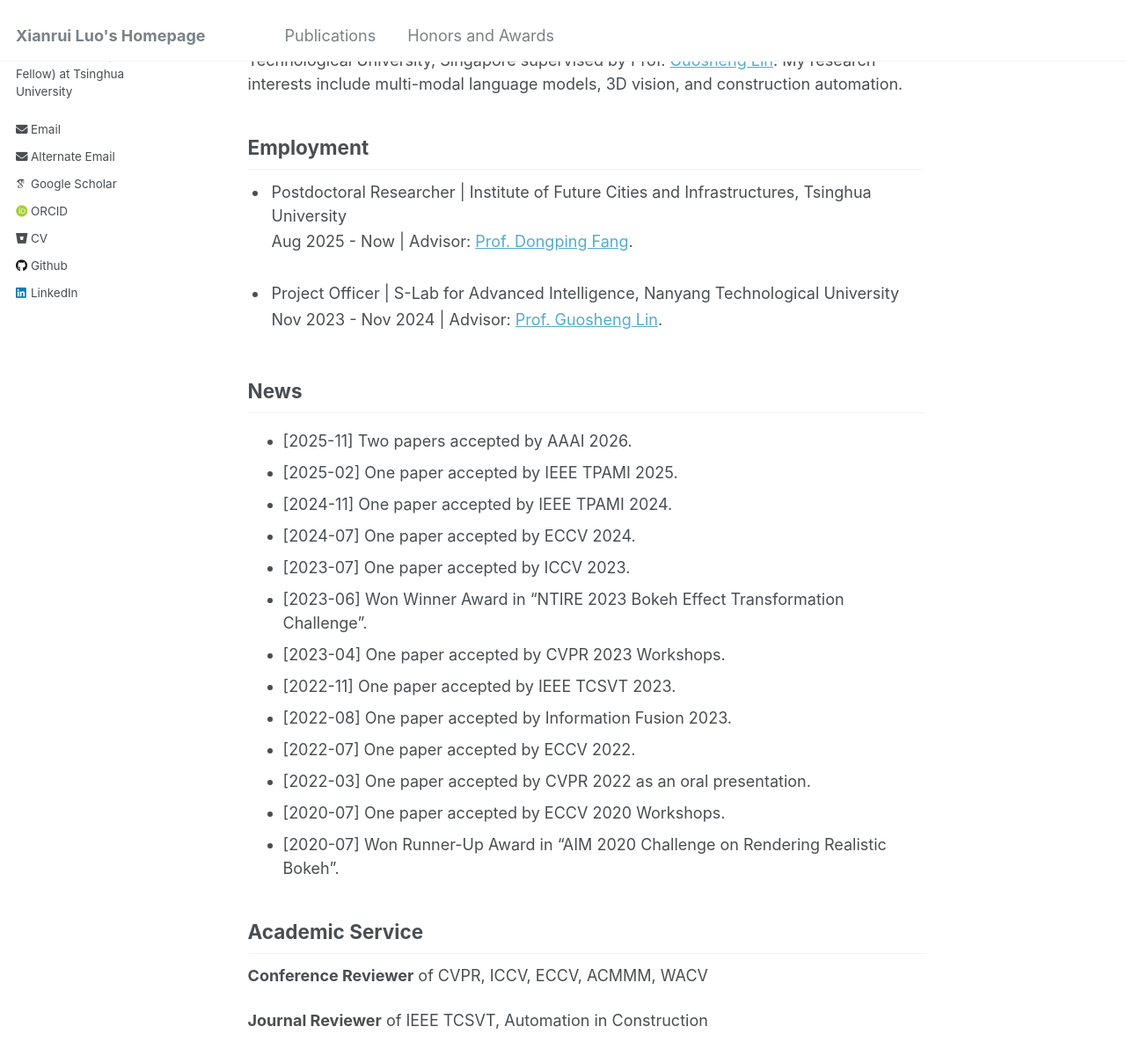
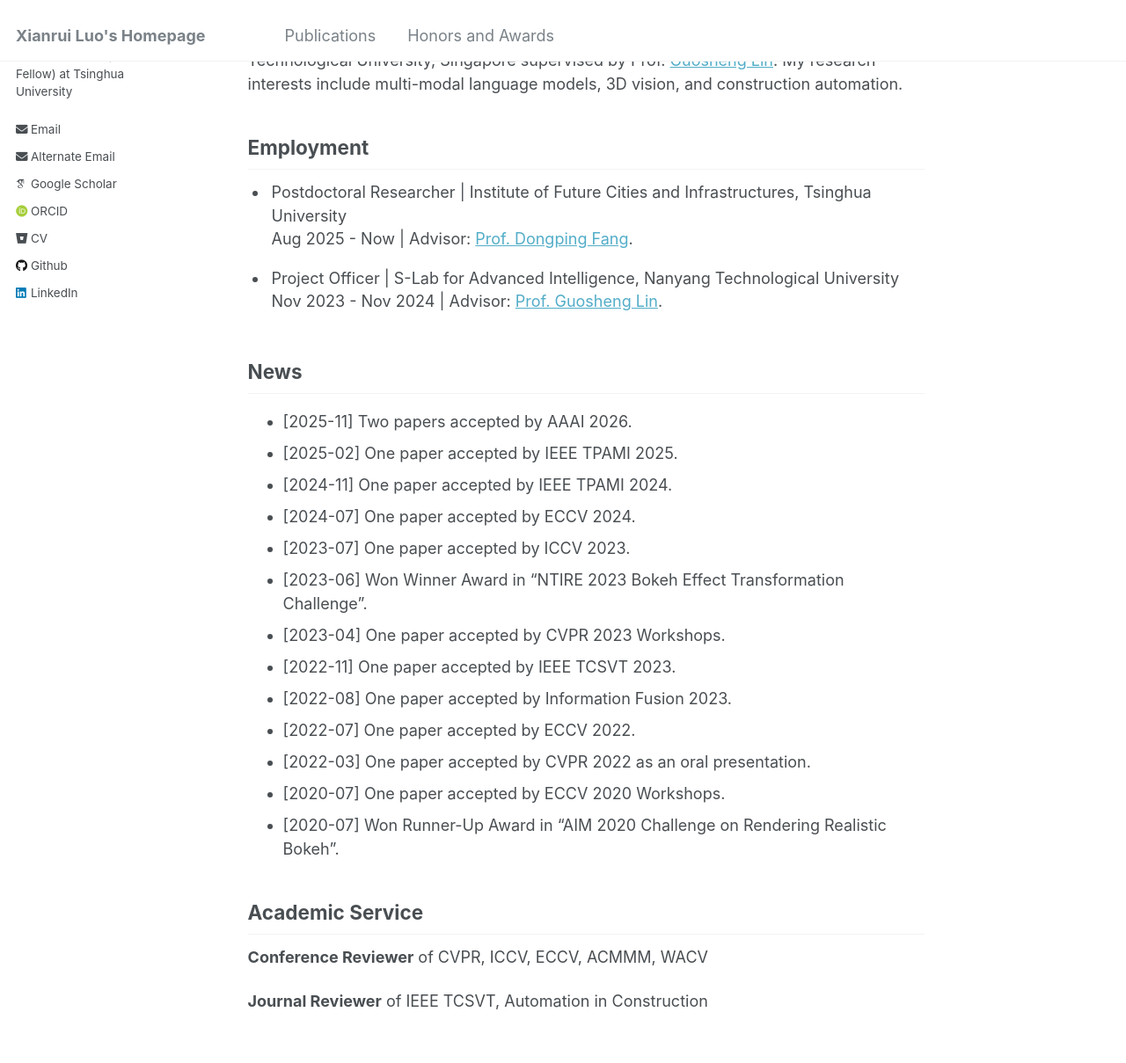
Before and after one commit to xianrui-luo/xianrui-luo.github.io, a Jekyll site: the page built from _pages/about.md, in a window 1280 px wide and 1400 px high, scrolled down 228 px. Shown: the top 1209 px of the window at 88% size. Built offline with Jekyll 4.4.1, drawn with Linux system fonts in a browser that asks for light colours; some web fonts are replaced.

Commit message:
Update _home.scss

```diff
--- a/_sass/_home.scss
+++ b/_sass/_home.scss
@@ -16,8 +16,8 @@
 .home-page-content {
   .experience-list {
     display: grid;
-    gap: 1.25rem;
-    margin: 0.5rem 0 2rem;
+    gap: 0.55rem;
+    margin: 0.5rem 0 1.5rem;
     padding-left: 1.3em;
   }
 
@@ -26,7 +26,7 @@
   }
 
   .experience-item__topline {
-    margin-bottom: 0.15rem;
+    margin-bottom: 0;
 
     h3,
     p {
@@ -54,6 +54,6 @@
 
   .experience-item__body p {
     font-size: 1rem;
-    line-height: 1.5;
+    line-height: 1.4;
   }
 }
```
